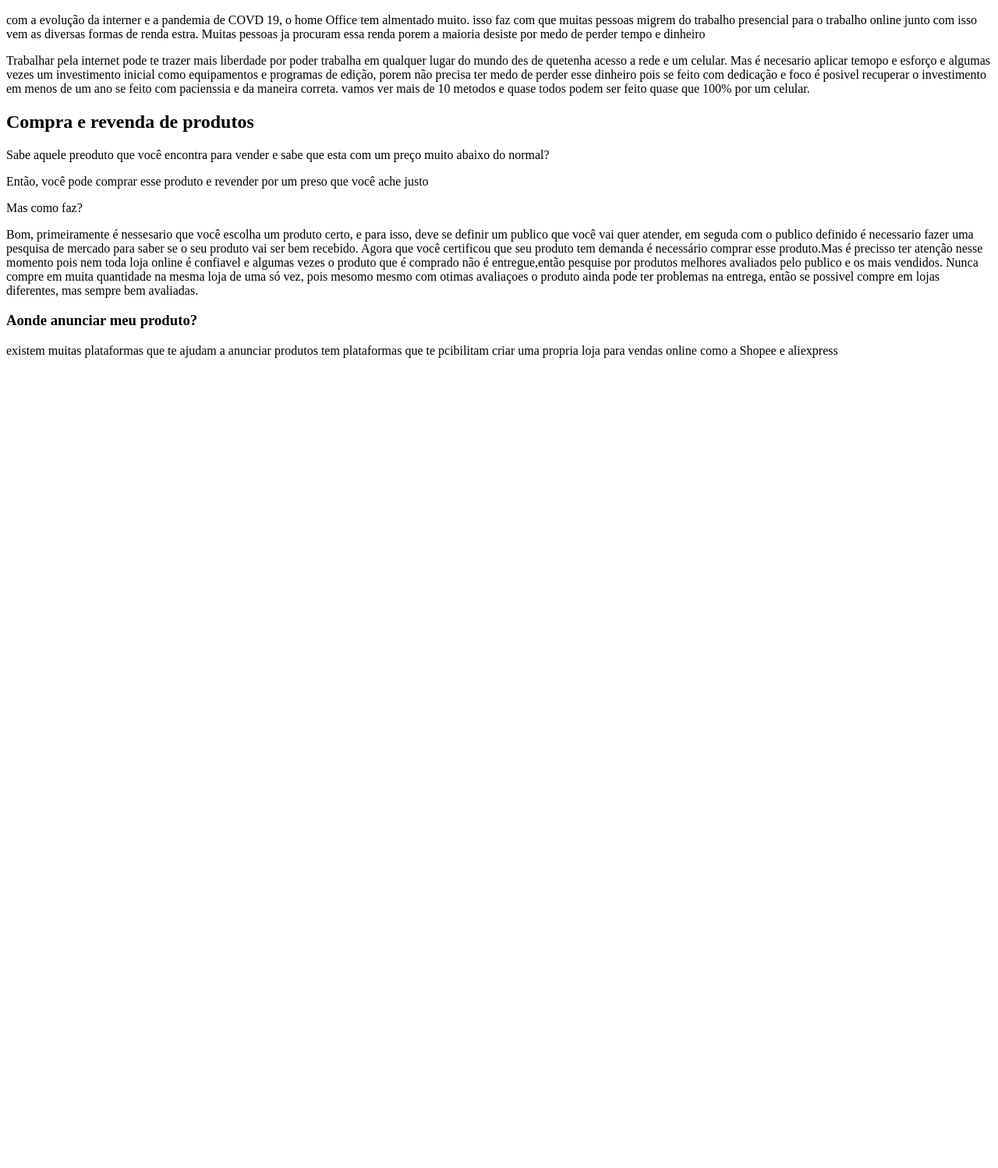
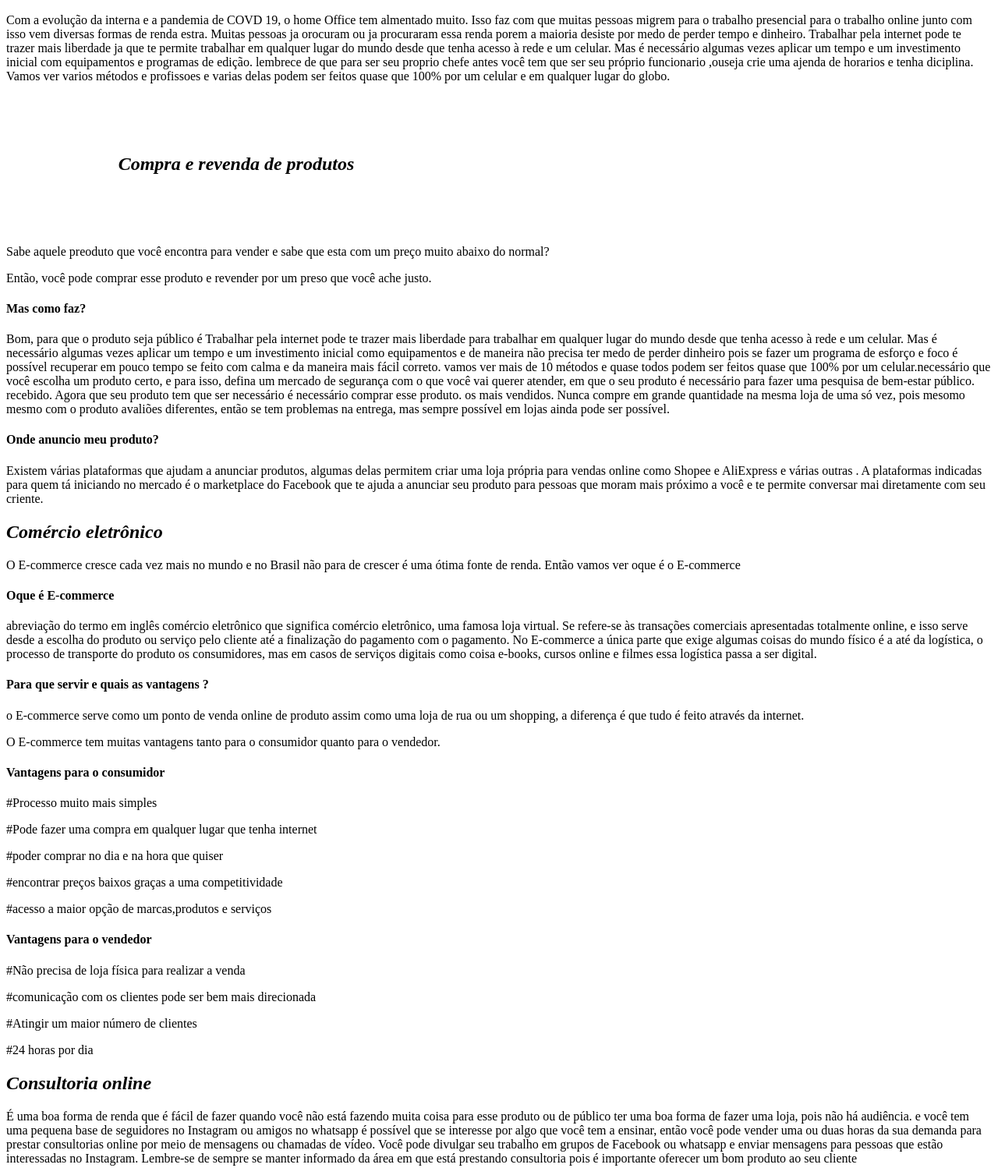
Before and after one commit to cleitimdogral/pensamento-computacinal, a plain HTML site: page index.html in a window 1280 px wide. Shown: the part 240-1738 px from the top of the page at 78% size. Before the commit the page ends 800 px from the top, so only its background shows below. Drawn offline with Linux system fonts and the light colour scheme.

Commit message:
site agrinho  6

```diff
--- a/index.html
+++ b/index.html
@@ -2,29 +2,59 @@
 <html lang="en" dir="ltr">
   <head>
     <meta charset="utf-8">
-    <title></title>
-    <link rel="stylesheet" href="style.css">
+    <title>Facilita-como trabalhe pela internet</title>
+  <link   rel="stylesheet" href="style.css">
   </head>
   <body>
-<div class="h1">
-<h1>Como trabalhar pela internet e ter mais liberdade</h1>
-</div>
+
+ <div class="h1">
+   <h1>Como trabalhar pela internet e ter mais liberdade</h1>
+ </div>
 
 
+<p>Com a evolução da interna e a pandemia de COVD 19, o home Office tem almentado muito. Isso faz com que muitas pessoas migrem para o trabalho presencial para o trabalho online junto com isso vem diversas formas de renda estra. Muitas pessoas ja orocuram ou ja procuraram essa renda porem a maioria desiste por medo de perder tempo e dinheiro.
+Trabalhar pela internet pode te trazer mais liberdade ja que te permite trabalhar em qualquer lugar do mundo desde que tenha acesso à rede e um celular. Mas é necessário algumas vezes aplicar um tempo e um investimento inicial com equipamentos e programas de edição. lembrece de que para ser seu proprio chefe antes você tem que ser seu próprio funcionario ,ouseja crie uma ajenda de horarios e tenha diciplina. Vamos ver varios métodos e profissoes e varias delas podem ser feitos quase que 100% por um celular e em qualquer lugar do globo.</p>
 
-<p>com a evolução da interner e a pandemia de COVD 19, o home Office tem almentado muito. isso faz com que muitas pessoas migrem do trabalho presencial para o trabalho online junto com isso vem as diversas formas de renda estra. Muitas pessoas ja procuram essa renda porem a maioria desiste por medo de perder tempo e dinheiro </p>
-<p>Trabalhar pela internet pode te trazer mais liberdade por poder trabalha em qualquer lugar do mundo des de quetenha  acesso a rede e um celular. Mas é necesario aplicar temopo e esforço e algumas vezes um investimento inicial como equipamentos e programas de edição, porem não precisa ter medo de perder esse dinheiro pois se feito com dedicação e foco é posivel recuperar o investimento em menos de um ano se feito com pacienssia e da maneira correta. vamos ver mais de 10 metodos e quase todos podem ser feito quase que 100% por um celular.</p>
-  <h2>Compra e revenda de produtos</h2>
+
+          <div class="h2">
+              <i><h2>Compra e revenda de produtos</h2></i>
+          </div>
+
 <p>Sabe aquele preoduto que você encontra para vender e sabe que esta com um preço muito abaixo do normal?</p>
-<p>Então, você pode comprar esse produto e revender por um preso que você ache justo </p>
-<p>Mas como faz?</p>
-<p>Bom, primeiramente é nessesario que você escolha um produto certo, e para isso, deve se definir um publico que você vai quer atender, em seguda com o publico definido é necessario fazer uma pesquisa de mercado para saber se o seu produto vai ser bem recebido. Agora que você certificou que seu produto tem demanda é necessário comprar esse produto.Mas é precisso ter atenção nesse momento pois nem toda loja online é confiavel e algumas vezes o produto que é comprado não é entregue,então pesquise por produtos melhores avaliados pelo publico e os mais vendidos. Nunca compre em muita quantidade na mesma loja de uma só vez, pois mesomo mesmo com otimas avaliaçoes o produto ainda pode ter problemas na entrega, então se possivel compre em lojas diferentes, mas sempre bem avaliadas. </p>
- <h3><p>Aonde anunciar meu produto? </p></h3>
- <p>existem muitas plataformas que te ajudam a anunciar produtos tem plataformas que te pcibilitam criar uma propria loja para vendas online como a Shopee e aliexpress </p>
+<p>Então, você pode comprar esse produto e revender por um preso que você ache justo.</p>
+                          <h4><p>Mas como faz?</p></h4>
+
+<P>Bom, para que o produto seja público é Trabalhar pela internet pode te trazer mais liberdade para trabalhar em qualquer lugar do mundo desde que tenha acesso à rede e um celular. Mas é necessário algumas vezes aplicar um tempo e um investimento inicial como equipamentos e de maneira não precisa ter medo de perder dinheiro pois se fazer um programa de esforço e foco é possível recuperar em pouco tempo se feito com calma e da maneira mais fácil correto. vamos ver mais de 10 métodos e quase todos podem ser feitos quase que 100% por um celular.necessário que você escolha um produto certo, e para isso, defina um mercado de segurança com o que você vai querer atender, em que o seu produto é necessário para fazer uma pesquisa de bem-estar público. recebido. Agora que seu produto tem que ser necessário é necessário comprar esse produto. os mais vendidos. Nunca compre em grande quantidade na mesma loja de uma só vez, pois mesomo mesmo com o produto avaliões diferentes, então se tem problemas na entrega, mas sempre possível em lojas ainda pode ser possível.</p>
+                      <h4><p> Onde anuncio meu produto?</p></h4>
+
+<p> Existem várias plataformas que ajudam a anunciar produtos, algumas delas permitem criar uma loja própria para vendas online como Shopee e AliExpress e várias outras . A plataformas indicadas para quem tá iniciando no mercado é o marketplace do Facebook que te ajuda a anunciar seu produto para pessoas que moram mais próximo a você e te permite conversar mai diretamente com seu criente.</p>
 
 
 
 
+                          <i><h2>Comércio eletrônico</h2></i>
+<p>O E-commerce cresce cada vez mais no mundo e no Brasil não para de crescer é uma ótima fonte de renda. Então vamos ver oque é o E-commerce</p>
+                      <h4><p>Oque é E-commerce</p></h4>
+ <p>abreviação do termo em inglês comércio eletrônico que significa comércio eletrônico, uma famosa loja virtual. Se refere-se às transações comerciais apresentadas totalmente online, e isso serve desde a escolha do produto ou serviço pelo cliente até a finalização do pagamento com o pagamento. No E-commerce a única parte que exige algumas coisas do mundo físico é a até da logística, o processo de transporte do produto os consumidores, mas em casos de serviços digitais como coisa e-books, cursos online e filmes essa logística passa a ser digital.</p>
+              <h4><p> Para que servir e quais as vantagens ?</p></h4
+<p>o E-commerce serve como um ponto de venda online de produto assim como uma loja de rua ou um shopping, a diferença é que tudo é feito através da internet.</p>
+<p>O E-commerce tem muitas vantagens tanto para o consumidor quanto para o vendedor.</p>
+       <h4>Vantagens para o consumidor</h4>
+<p>#Processo muito mais simples</p>
+<p>#Pode fazer uma compra em qualquer lugar que tenha internet</p>
+<p>#poder comprar no dia e na hora que quiser</p>
+<p> #encontrar preços baixos graças a uma competitividade</p>
+<p>#acesso a maior opção de marcas,produtos e serviços</p>
+<h4> Vantagens para o vendedor</h4>
+
+<p>#Não precisa de loja física para realizar a venda</p>
+<p>#comunicação com os clientes pode ser bem mais direcionada</p>
+<p>#Atingir um maior número de clientes</p>
+<p>#24 horas por dia</p>
+
+                      <i><h2>Consultoria online</h2></i>
+<p>É uma boa forma de renda que é fácil de fazer quando você não está fazendo muita coisa para esse produto ou de público ter uma boa forma de fazer uma loja, pois não há audiência. e você tem uma pequena base de seguidores no Instagram ou amigos no whatsapp é possível que se interesse por algo que você tem a ensinar, então você pode vender uma ou duas horas da sua demanda para prestar consultorias online por meio de mensagens ou chamadas de vídeo.
+Você pode divulgar seu trabalho em grupos de Facebook ou whatsapp e enviar mensagens para pessoas que estão interessadas no Instagram. Lembre-se de sempre se manter informado da área em que está prestando consultoria pois é importante oferecer um bom produto ao seu cliente </p>
 
 
 
```
